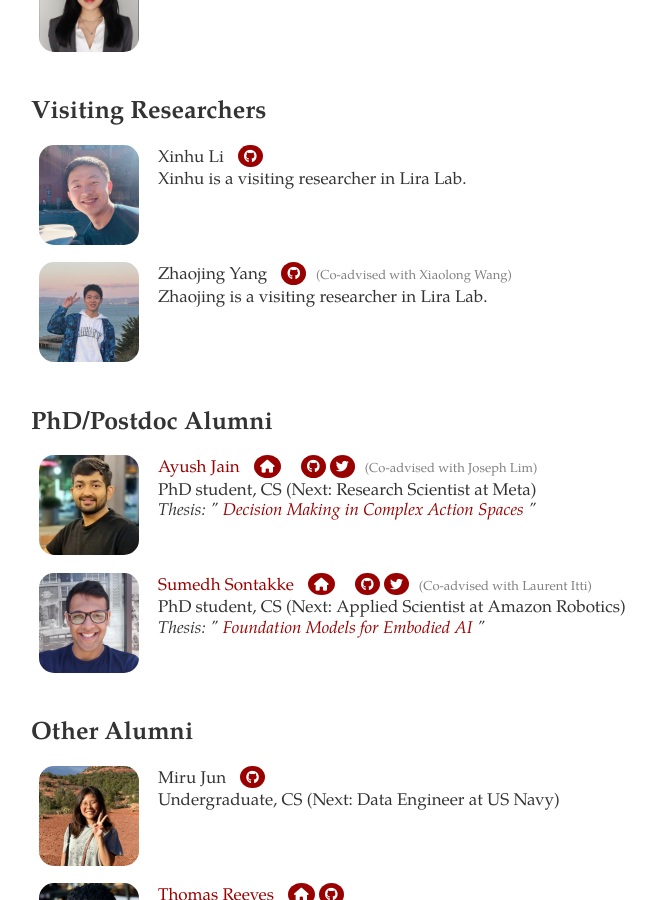
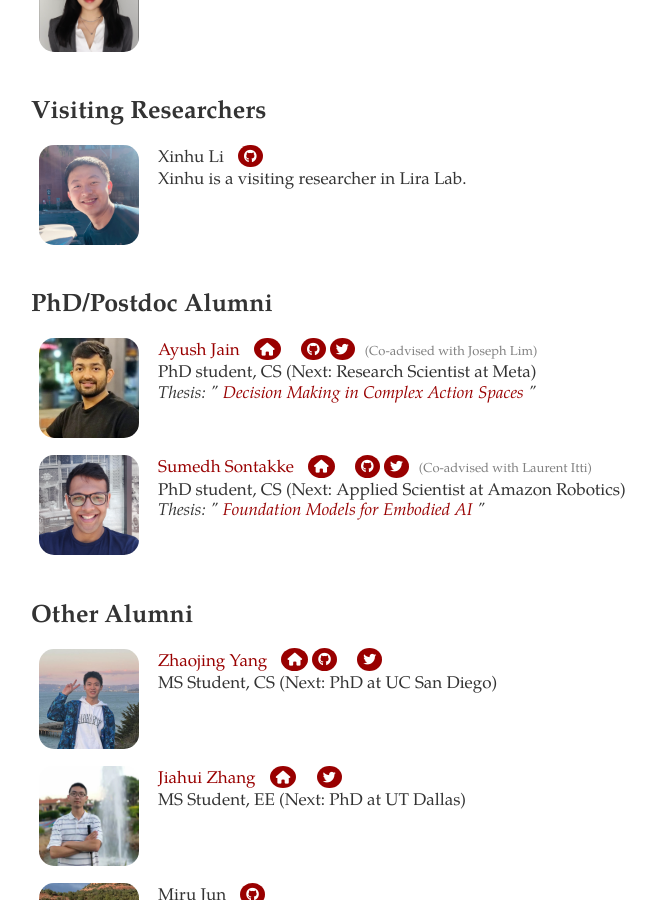
Before and after one commit to USC-Lira/usc-lira.github.io, a Jekyll site: the page built from people.html, in a window 1280 px wide and 900 px high, scrolled down 2180 px. Shown: the whole window, without its empty margins (9-665 px from the left). Built offline with Jekyll 4.4.1, drawn with Linux system fonts in a browser that asks for light colours; nearby versions of some CDN libraries; a style sheet for code colours, icons or effects is not loaded.

Commit message:
zhaojing + jiahui

```diff
--- a/_data/people.yml
+++ b/_data/people.yml
@@ -180,14 +180,6 @@
     - type: github
       url: https://github.com/xhlsgit
 
-- name: Zhaojing Yang
-  picture: /images/people/zhaojing.png
-  description: Zhaojing is a visiting researcher in Lira Lab.
-  rank: visiting
-  coadvisor: Xiaolong Wang
-  links:
-    - type: github
-      url: https://github.com/yang-zj1026
 
 # Alumni PhDs
 - name: Ayush Jain
@@ -223,6 +215,30 @@
       url: https://twitter.com/SOTA_kke
 
 # Other alumni
+- name: Zhaojing Yang
+  picture: /images/people/zhaojing.png
+  home_url: https://yang-zj1026.github.io/
+  description: 'MS Student, CS (Next: PhD at UC San Diego)'
+  rank: alumni
+  links:
+    - type: github
+      url: https://github.com/yang-zj1026
+    - type: scholar
+      url: https://scholar.google.com/citations?user=Olo1IfYAAAAJ&hl=en
+    - type: twitter
+      url: https://x.com/zhaojingy_1026
+
+- name: Jiahui Zhang
+  picture: /images/people/jiahui.png
+  home_url: https://jiahui-3205.github.io/
+  description: 'MS Student, EE (Next: PhD at UT Dallas)'
+  rank: alumni
+  links:
+    - type: scholar
+      url: https://scholar.google.com/citations?hl=en&user=vnoxtkKTVsoC
+    - type: twitter
+      url: https://x.com/JiahuiZhang__32
+
 - name: Miru Jun
   picture: /images/people/miru.png
   description: 'Undergraduate, CS (Next: Data Engineer at US Navy)'
```
Also changed, not shown: images/people/jiahui.png (added).
